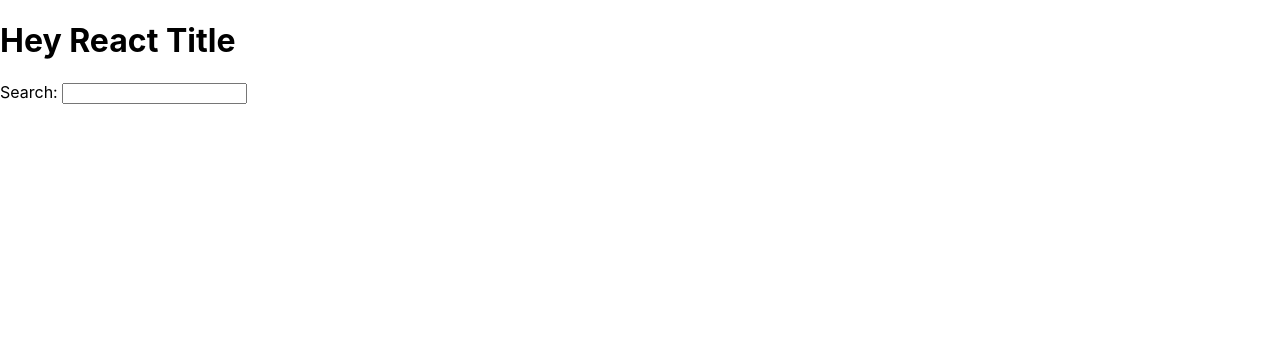
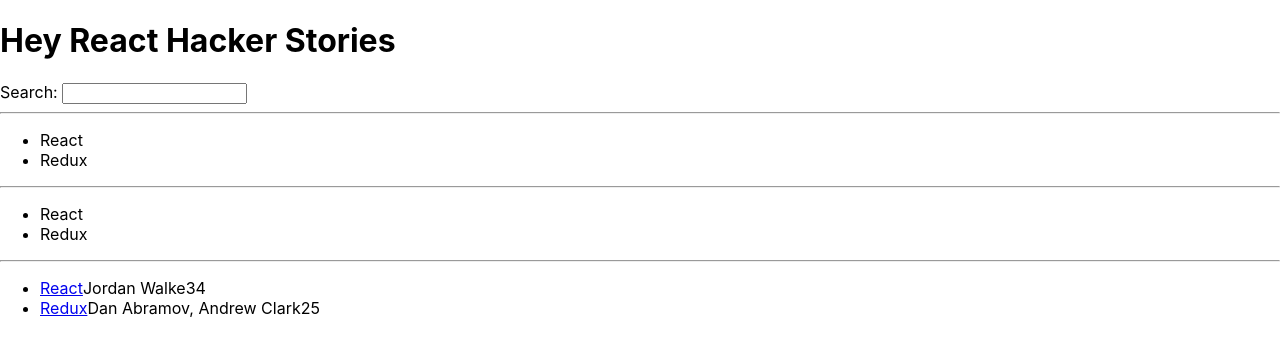
Before and after one commit to mehdimaaref7/learning-react, a React (Create React App) app: page / in a window 1280 px wide. Shown: the top 354 px of the page. Built offline with nearby package versions, Linux system fonts and the light colour scheme.

Commit message:
#2 [ENH] :sparkles: Manipulate lists in react
Signed-off-by: Mehdi Maaref <mehdimaaref@live.fr>

```diff
--- a/src/App.js
+++ b/src/App.js
@@ -1,6 +1,25 @@
 function getTitle(title){
   return title;
 }
+
+const list = [
+  {
+    title: 'React',
+    url: 'https://reactjs.org/',
+    author: 'Jordan Walke',
+    num_comments: 3,
+    points: 4,
+    objectID: 0,
+  },
+  {
+    title: 'Redux',
+    url: 'https://redux.js.org/',
+    author: 'Dan Abramov, Andrew Clark',
+    num_comments: 2,
+    points: 5,
+    objectID: 1,
+  },
+];
 
 function App() {
   //you can do something here
@@ -10,9 +29,48 @@
   }
   return (
     <div>
-      <h1> {welcome.greeting} {welcome.title} {getTitle('Title')} </h1>
+      <h1> {welcome.greeting} {welcome.title} {getTitle('Hacker Stories')} </h1>
       <label htmlFor="search">Search: </label>
       <input id="search" type="text"></input>
+      <hr />
+      <ul>
+        {list.map(function (item){
+          return <li>{item.title}</li>
+        })}
+      </ul>
+
+
+      <hr/>
+
+
+      <ul>
+        {list.map(function(item){
+          return <li key={item.objectID}>{item.title}</li>;
+        })}
+      </ul>
+
+
+      <hr/>
+
+      <ul>
+        {list.map(function (item){
+          return(
+            <li key={item.objectID}>
+              <span>
+                <a href={item.url}>{item.title}</a>
+              </span>
+              <span>{item.author}</span>
+              <span>{item.num_comments}</span>
+              <span>{item.points}</span>
+
+
+
+            </li>
+          )
+        })}
+      </ul>
+
+
     </div>
 
   );
```
Also changed, not shown: src/map.js (added, +21 -0 lines).
